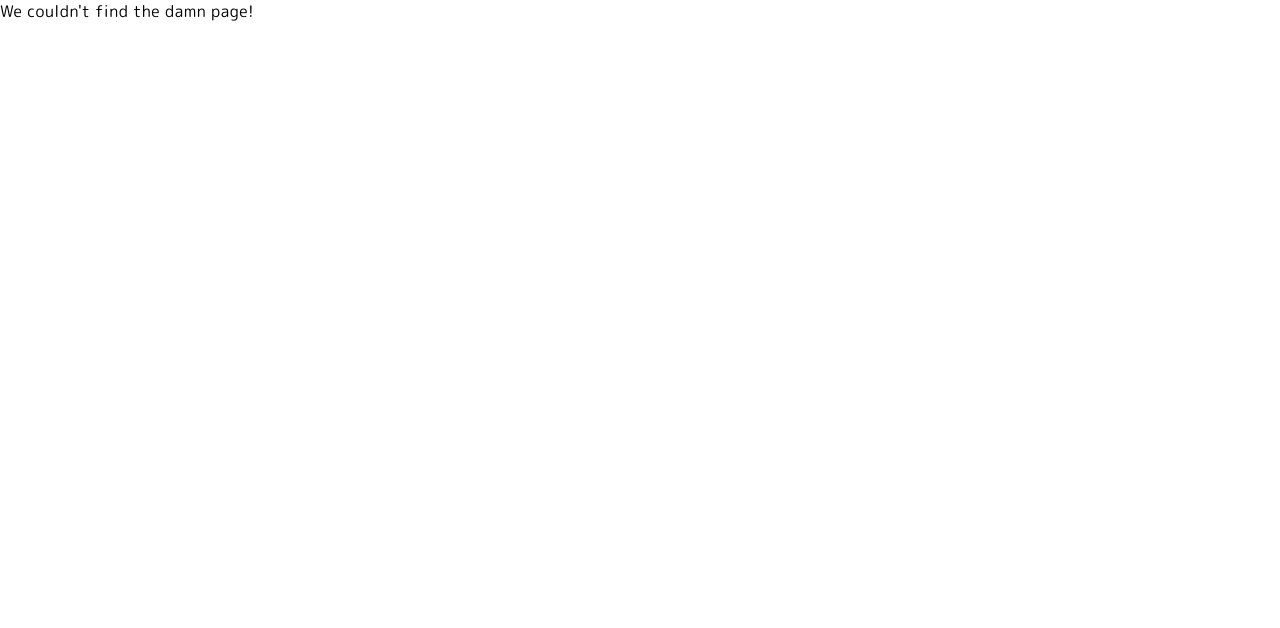
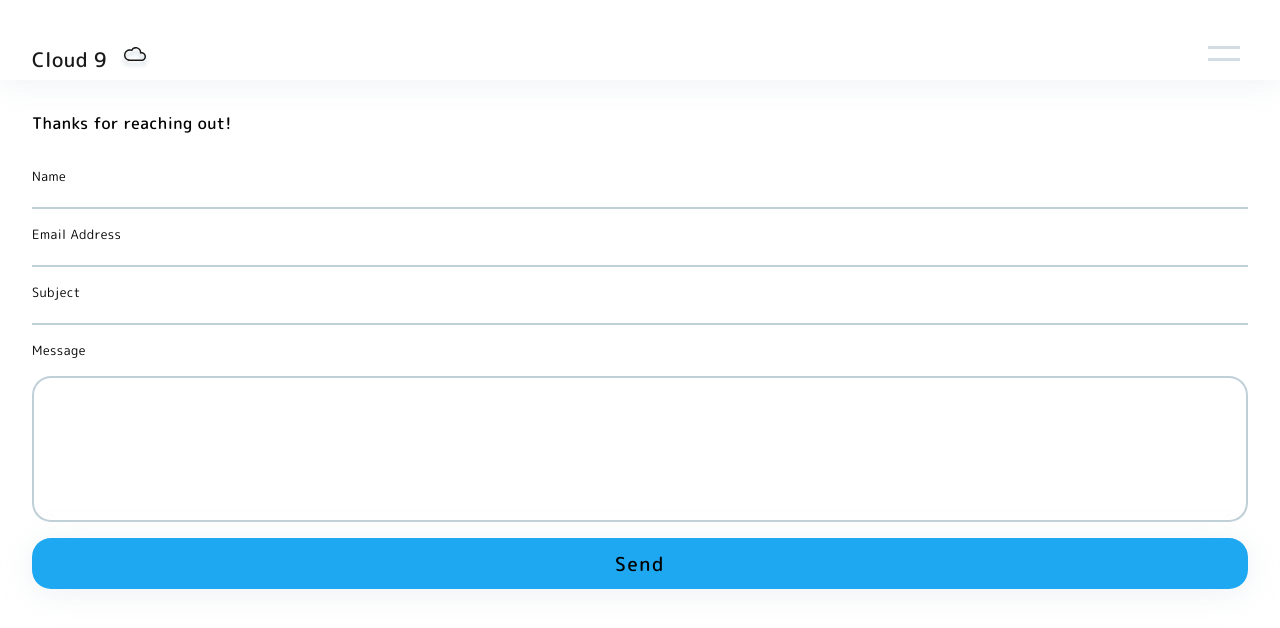
Before and after one commit to anthonyss09/Portfolio, a Next.js app in the folder client/: page /cloud9/contact in a window 1280 px wide. Before the commit this address had no page. Shown: the top 628 px of the page. Built offline with nearby package versions, Linux system fonts and the light colour scheme.

Commit message:
contact page added front end only

```diff
--- /dev/null
+++ b/client/app/cloud9/contact/page.jsx
@@ -0,0 +1,50 @@
+"use client";
+import { useEffect } from "react";
+
+export default function Contact() {
+  useEffect(() => {
+    const footer = document.getElementById("footer");
+    const navbar = document.getElementById("navbar");
+    setTimeout(() => {
+      navbar.style.background = "white";
+      footer.style.background = "white";
+      navbar.style.opacity = 0.9;
+    }, 500);
+  }, []);
+  return (
+    <div className="contact-main">
+      <form className="contact-form">
+        <h4 className="contact-form-header">Thanks for reaching out!</h4>
+        <div className="contact-form-row">
+          {" "}
+          <label htmlFor="name" className="contact-form-label">
+            Name
+          </label>
+          <input id="name" className="contact-form-input" />
+        </div>
+
+        <div className="contact-form-row">
+          {" "}
+          <label htmlFor="emailAddress" className="contact-form-label">
+            Email Address
+          </label>
+          <input id="emailAddress" className="contact-form-input" />
+        </div>
+        <div className="contact-form-row">
+          <label htmlFor="subject" className="contact-form-label">
+            Subject
+          </label>
+          <input id="subject" className="contact-form-input" />
+        </div>
+        <div className="contact-form-row">
+          {" "}
+          <label htmlFor="message" className="contact-form-label">
+            Message
+          </label>
+          <textarea id="message" className="contact-form-textarea" rows={6} />
+        </div>
+        <button className="btn contact-form-btn">Send</button>
+      </form>
+    </div>
+  );
+}
--- a/client/app/cloud9/work/components/BarkMate.js
+++ b/client/app/cloud9/work/components/BarkMate.js
@@ -71,7 +71,7 @@ export default function BarkMate() {
           BarkMate.app
         </Link>
         <Link
-          href="https://github.com/anthonyss09/Portfolio.git"
+          href="https://github.com/anthonyss09/BarkMate"
           className="link link-bark-mate-git"
         >
           <Image src={GitHub2} alt="git hub icons" />
--- a/client/app/components/Footer.js
+++ b/client/app/components/Footer.js
@@ -7,7 +7,7 @@ import Link from "next/link";
 export default function Footer({ footerClass, footerId }) {
   return (
     <div id={footerId} className={`footer ${footerClass}`}>
-      <Link href="#" className="link">
+      <Link href="/cloud9/contact" className="link">
         <Image src={GmailIcon} alt="gmail icon" />
       </Link>
       <Link href="https://github.com/anthonyss09" className="link">
--- a/client/app/components/SidebarMain.js
+++ b/client/app/components/SidebarMain.js
@@ -30,7 +30,7 @@ export default function SidebarMain({ handleLinkClick }) {
           Work
         </Link>
         <Link
-          href="#"
+          href="/cloud9/contact"
           className="link sidebar-main-link"
           onClick={handleLinkClick}
         >
--- a/client/app/globals.css
+++ b/client/app/globals.css
@@ -221,9 +221,6 @@ body {
   transform: rotateY(180deg);
 }
 
-.cloud-small-one-sidebar {
-}
-
 .cloud-small-two {
   position: absolute;
   top: 22rem;
@@ -271,16 +268,66 @@ body {
   transition: 0.1s ease-in-out all;
 }
 
-.code-snippet {
-}
-
 .code-pre {
   overscroll-behavior: auto;
 }
 
+.contact-form {
+}
+
+.contact-form-btn {
+  width: 100%;
+  height: 3.2rem;
+  border-radius: 1.2rem;
+  font-size: 1.2rem;
+  letter-spacing: 0.1rem;
+  font-weight: 500;
+  color: black;
+  background: none;
+  border: none;
+  box-shadow: 0 4px 30px #ced9df60;
+  background: #ced9df;
+  background: #1fa8f2;
+}
+
+.contact-form-header {
+  margin: 1rem 0 2rem 0;
+  font-weight: 500;
+}
+
+.contact-form-label {
+  font-size: 0.8rem;
+}
+
+.contact-form-input {
+  border: none;
+  border-bottom: 1px solid #1fa8f240;
+  border-bottom: 2px solid #03466a40;
+  border-radius: 0;
+}
+
+.contact-form-row {
+  display: flex;
+  flex-direction: column;
+  margin-bottom: 1rem;
+}
+
+.contact-form-textarea {
+  border: 1px solid #1fa8f260;
+  border: 2px solid #03466a40;
+  resize: none;
+  border-radius: 1.2rem;
+  margin-top: 1rem;
+  font-size: 16px;
+}
+
+.contact-main {
+  margin-top: 80px;
+  padding: 1rem 2rem;
+  padding-bottom: 64px;
+}
+
 .icon-bars {
-  /* height: 30px;
-  width: 30px; */
   margin-bottom: -0.2rem;
 }
 
@@ -607,8 +654,9 @@ body {
 
 .post-date {
   font-size: 0.8rem;
-  font-weight: 500;
-  color: #00000070;
+  /* font-weight: 500; */
+  font-weight: 800;
+  /* color: #00000070; */
   color: #90a5b0;
 }
 
@@ -659,7 +707,8 @@ body {
 
 .post-preview-date {
   font-weight: 800;
-  color: #00000055;
+  /* color: #00000055; */
+  color: #90a5b0;
 }
 
 .post-preview-image {
```
Also changed, not shown: client/app/cloud9/blog/post-one/page.jsx (+35 -33 lines).
